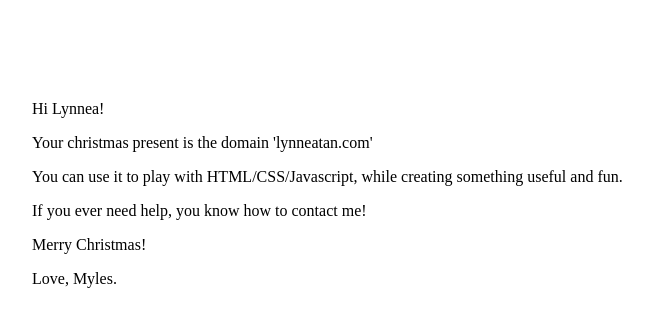
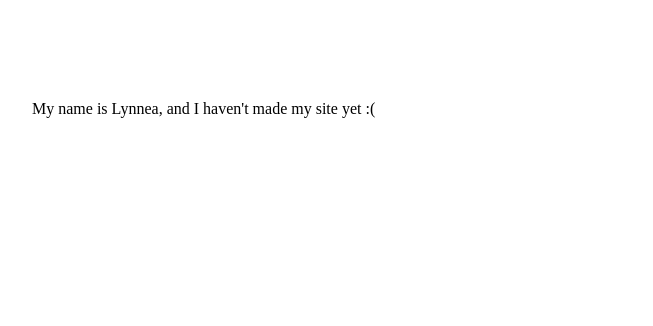
Before and after one commit to mylestan/lynneatan.com, a plain HTML site: page index.html in a window 1280 px wide. Shown: the whole page, without its empty margins (18-671 px from the left). Drawn offline with Linux system fonts and the light colour scheme.

Commit message:
changed the text because Lynnea is being slow!

```diff
--- a/index.html
+++ b/index.html
@@ -4,11 +4,6 @@
 		<link rel="stylesheet" type="text/css" href="res/stylesheet.css">
 	</head>
 	<body>
-		<p>Hi Lynnea!</p>
-		<p>Your christmas present is the domain 'lynneatan.com'</p>
-		<p>You can use it to play with HTML/CSS/Javascript, while creating something useful and fun.</p>
-		<p>If you ever need help, you know how to contact me!</p>
-		<p>Merry Christmas!</p>
-		<p>Love, Myles.</p>
+		<p>My name is Lynnea, and I haven't made my site yet :(</p>
 	</body>
 </html>
```
